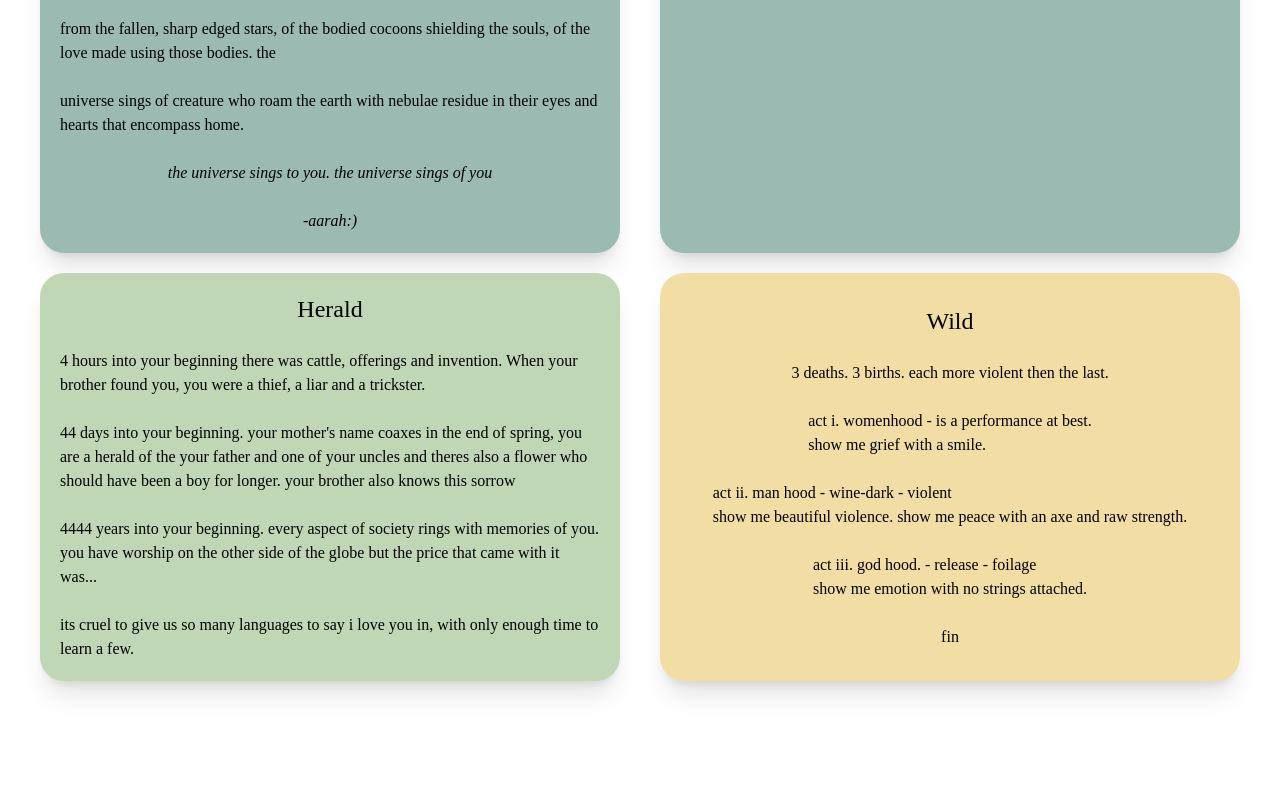
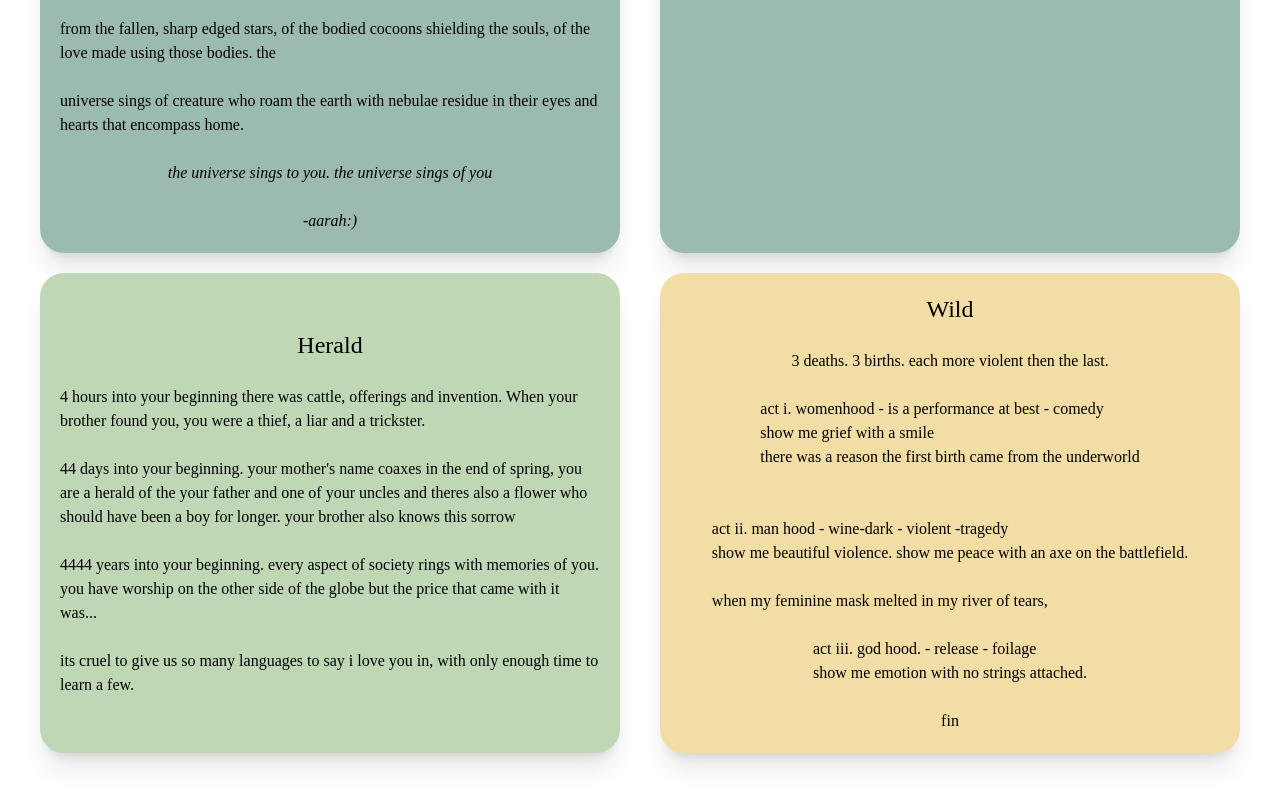
Before and after one commit to Chookith/Chookith-Portfolio, a Next.js app in the folder chookith-portfolio/: page /PrettyQuotes in a window 1280 px wide. Shown: the part 2355-3148 px from the top of the page. Before the commit the page ends 3076 px from the top, so only its background shows below. Built offline with nearby package versions, Linux system fonts and the light colour scheme.

Commit message:
final ii

```diff
--- a/chookith-portfolio/src/app/PrettyQuotes/page.tsx
+++ b/chookith-portfolio/src/app/PrettyQuotes/page.tsx
@@ -368,17 +368,23 @@ export default function PrettyQuotes() {
               </p>
               <p>
                 <br />
-                act i. womenhood - is a performance at best.
+                act i. womenhood - is a performance at best - comedy
                 <br />
-                show me grief with a smile.
+                show me grief with a smile
+                <br />
+                there was a reason the first birth came from the underworld
+                <br />
                 <br />
               </p>
               <p>
                 <br />
-                act ii. man hood - wine-dark - violent
+                act ii. man hood - wine-dark - violent -tragedy
                 <br />
-                show me beautiful violence. show me peace with an axe and raw
-                strength.
+                show me beautiful violence. show me peace with an axe on the
+                battlefield.
+                <br />
+                <br />
+                when my feminine mask melted in my river of tears,
                 <br />
               </p>
               <p>
--- a/chookith-portfolio/src/app/layout.tsx
+++ b/chookith-portfolio/src/app/layout.tsx
@@ -17,7 +17,7 @@ export default function RootLayout({
   return (
     <html lang="en">
       <body>
-        <div className=" h-25 fixed z-30 hidden w-screen flex-row items-center bg-cream text-2xl font-medium shadow-lg lg:flex">
+        <div className="h-25 fixed z-30 hidden w-screen flex-row items-center bg-cream text-2xl font-medium shadow-lg lg:flex">
           <div className="flex basis-1/2 items-start justify-start p-10">
             <Link
               href="/"
```
